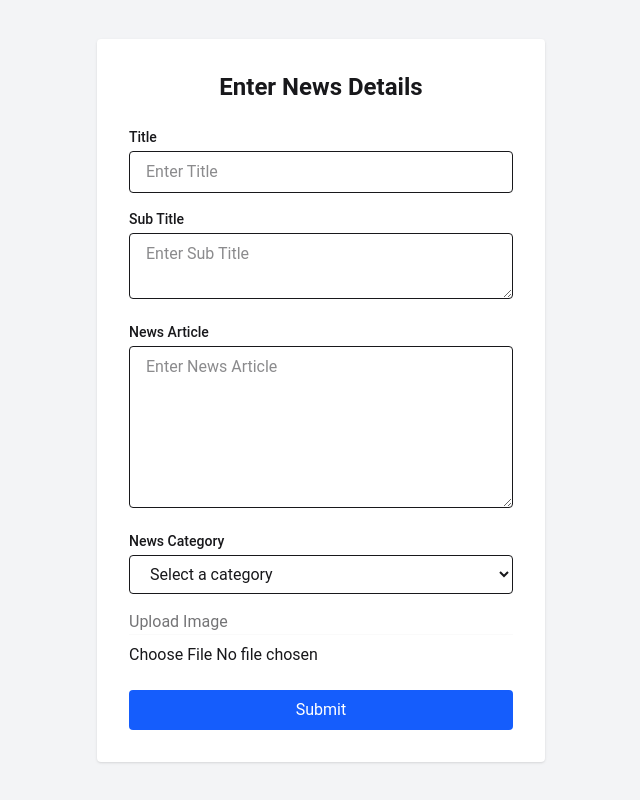
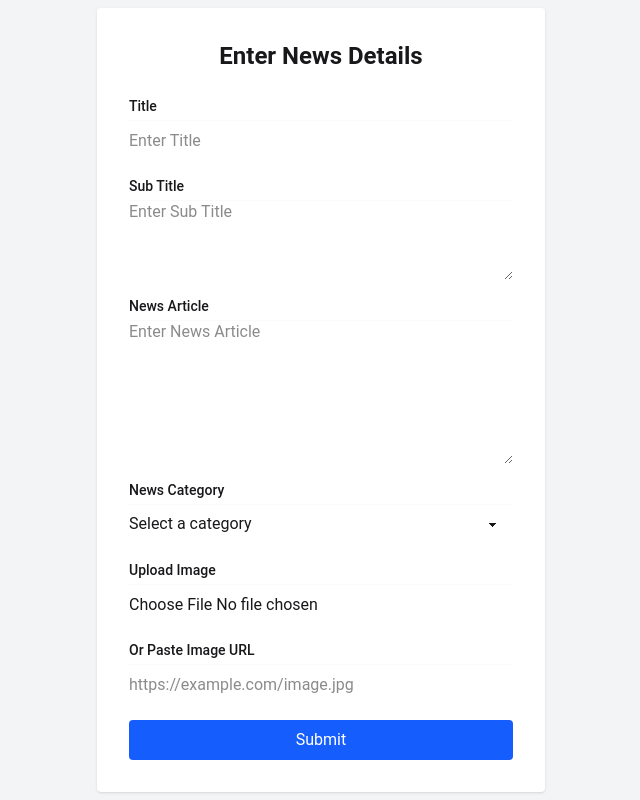
Before and after one commit to priyanshutiwari09/news-portal, a React (Vite) app in the folder frontend/: page /CreateNews in a window 1280 px wide. Shown: the whole page, without its empty margins (319-959 px from the left). Built offline with nearby package versions, Linux system fonts and the light colour scheme.

Commit message:
edited createNews and editNews components

```diff
--- /dev/null
+++ b/frontend/src/components/layout/Layout.jsx
@@ -0,0 +1,19 @@
+// src/components/layout/Layout.jsx
+import { Outlet } from "react-router-dom";
+import Footer from "./Footer";
+
+const Layout = () => {
+  return (
+    <div className="min-h-screen flex flex-col">
+      {/* Optional: Add Navbar here */}
+
+      <main className="flex-grow">
+        <Outlet /> {/* Will render NewsList, etc. */}
+      </main>
+
+      <Footer />
+    </div>
+  );
+};
+
+export default Layout;
--- a/frontend/src/components/news/CreateNews.jsx
+++ b/frontend/src/components/news/CreateNews.jsx
@@ -1,4 +1,4 @@
-import { useState } from "react";
+import { useState, useEffect } from "react";
 import { useAuth } from "../../auth/AuthContext.jsx";
 import { useNavigate } from "react-router-dom";
 import { useForm } from "react-hook-form";
@@ -17,13 +17,21 @@ const CreateNews = () => {
     watch
   } = useForm();
 
-  // 👀 Watch image input and update preview
   const imageFile = watch("image");
-  if (imageFile?.[0] && !previewImage) {
-    const fileReader = new FileReader();
-    fileReader.onload = () => setPreviewImage(fileReader.result);
-    fileReader.readAsDataURL(imageFile[0]);
-  }
+  const imageUrlInput = watch("imageUrl");
+
+  // 🔁 Preview logic wrapped inside useEffect
+  useEffect(() => {
+    if (imageFile?.[0]) {
+      const reader = new FileReader();
+      reader.onload = () => setPreviewImage(reader.result);
+      reader.readAsDataURL(imageFile[0]);
+    } else if (imageUrlInput) {
+      setPreviewImage(imageUrlInput);
+    } else {
+      setPreviewImage(null);
+    }
+  }, [imageFile, imageUrlInput]);
 
   const onSubmit = async (data) => {
     setApiError("");
@@ -34,7 +42,12 @@ const CreateNews = () => {
       formData.append("subTitle", data.subtitle);
       formData.append("content", data.article);
       formData.append("category", data.category);
-      formData.append("image", data.image[0]);
+
+      if (data.image?.[0]) {
+        formData.append("image", data.image[0]);
+      } else if (data.imageUrl?.trim()) {
+        formData.append("imageUrl", data.imageUrl.trim());
+      }
 
       const res = await axios.post(
         "http://localhost:5000/news/createNews",
@@ -47,11 +60,10 @@ const CreateNews = () => {
         }
       );
 
+      console.log("News created:", res.data);
       navigate("/");
-      console.log(res.data);
     } catch (error) {
       const message = error.response?.data?.message || error.message;
-      console.log("Error creating news:", message);
       setApiError(message);
     }
   };
@@ -70,7 +82,7 @@ const CreateNews = () => {
             <input
               type="text"
               {...register("title", { required: "Title is required" })}
-              className="w-full px-4 py-2 border rounded focus:outline-none focus:ring-2 focus:ring-blue-400"
+              className="input input-bordered w-full"
               placeholder="Enter Title"
             />
             {errors.title && (
@@ -86,7 +98,7 @@ const CreateNews = () => {
             <textarea
               rows={2}
               {...register("subtitle", { required: "Sub Title is required" })}
-              className="w-full px-4 py-2 border rounded focus:outline-none focus:ring-2 focus:ring-blue-400"
+              className="textarea textarea-bordered w-full"
               placeholder="Enter Sub Title"
             ></textarea>
             {errors.subtitle && (
@@ -104,7 +116,7 @@ const CreateNews = () => {
             <textarea
               rows={6}
               {...register("article", { required: "News Article is required" })}
-              className="w-full px-4 py-2 border rounded resize-y focus:outline-none focus:ring-2 focus:ring-blue-400"
+              className="textarea textarea-bordered w-full"
               placeholder="Enter News Article"
             ></textarea>
             {errors.article && (
@@ -121,7 +133,7 @@ const CreateNews = () => {
             </label>
             <select
               {...register("category", { required: "Category is required" })}
-              className="w-full px-4 py-2 border rounded focus:outline-none focus:ring-2 focus:ring-blue-400"
+              className="select select-bordered w-full"
             >
               <option value="">Select a category</option>
               <option value="Sports">Sports</option>
@@ -131,6 +143,7 @@ const CreateNews = () => {
               <option value="Crime">Crime</option>
               <option value="Finance">Finance</option>
               <option value="Food">Food</option>
+              <option value="Travel">Travel</option>
             </select>
             {errors.category && (
               <p className="text-sm text-red-500 mt-1">
@@ -139,29 +152,42 @@ const CreateNews = () => {
             )}
           </div>
 
-          {/* Image Upload with Preview */}
+          {/* Upload Image */}
           <div className="mb-4">
-            <label className="label">Upload Image</label>
+            <label className="block mb-1 text-sm font-medium">
+              Upload Image
+            </label>
             <input
               type="file"
               accept="image/*"
-              {...register("image", { required: "Image is required" })}
+              {...register("image")}
               className="file-input file-input-bordered w-full"
             />
-            {errors.image && (
-              <p className="text-sm text-red-500 mt-1">
-                {errors.image.message}
-              </p>
-            )}
+          </div>
 
-            {previewImage && (
+          {/* OR Paste Image URL */}
+          <div className="mb-4">
+            <label className="block mb-1 text-sm font-medium">
+              Or Paste Image URL
+            </label>
+            <input
+              type="text"
+              {...register("imageUrl")}
+              className="input input-bordered w-full"
+              placeholder="https://example.com/image.jpg"
+            />
+          </div>
+
+          {/* Preview Image */}
+          {previewImage && (
+            <div className="mb-4">
               <img
                 src={previewImage}
                 alt="Preview"
-                className="w-40 h-28 object-cover mt-2 rounded"
+                className="w-40 h-28 object-cover rounded"
               />
-            )}
-          </div>
+            </div>
+          )}
 
           {/* Submit */}
           <button
--- a/frontend/src/components/news/EditNews.jsx
+++ b/frontend/src/components/news/EditNews.jsx
@@ -30,6 +30,7 @@ const EditNews = () => {
         setValue("subTitle", subTitle);
         setValue("content", content);
         setValue("category", category);
+        setValue("imageUrl", imageUrl);
         setPreviewImage(imageUrl);
       } catch (err) {
         console.error(err);
@@ -42,42 +43,26 @@ const EditNews = () => {
     fetchNews();
   }, [id, setValue]);
 
-  const handleImageUpload = async (file) => {
-    const formData = new FormData();
-    formData.append("file", file);
-    formData.append("upload_preset", "your_unsigned_preset"); // Replace with your Cloudinary unsigned preset
-
-    const res = await axios.post(
-      "https://api.cloudinary.com/v1_1/your_cloud_name/image/upload", // Replace with your cloud name
-      formData
-    );
-
-    return res.data.secure_url;
-  };
-
   const onSubmit = async (data) => {
     try {
-      let imageUrl = previewImage;
+      const formData = new FormData();
+      formData.append("title", data.title);
+      formData.append("subTitle", data.subTitle);
+      formData.append("category", data.category);
+      formData.append("content", data.content);
 
-      if (data.image[0]) {
-        imageUrl = await handleImageUpload(data.image[0]);
+      if (data.image && data.image[0]) {
+        formData.append("image", data.image[0]);
+      } else if (data.imageUrl && data.imageUrl.trim()) {
+        formData.append("imageUrl", data.imageUrl.trim());
       }
 
-      await axios.put(
-        `http://localhost:5000/news/${id}`,
-        {
-          title: data.title,
-          subTitle: data.subTitle,
-          content: data.content,
-          category: data.category,
-          imageUrl
-        },
-        {
+      await axios.put(`http://localhost:5000/news/${id}`, formData, {
         headers: {
-            Authorization: `Bearer ${token}`
+          Authorization: `Bearer ${token}`,
+          "Content-Type": "multipart/form-data"
         }
-        }
-      );
+      });
 
       navigate("/MyNews");
     } catch (err) {
@@ -159,7 +144,28 @@ const EditNews = () => {
             accept="image/*"
             {...register("image")}
             className="file-input file-input-bordered w-full"
+            onChange={(e) => {
+              const file = e.target.files[0];
+              if (file) {
+                setPreviewImage(URL.createObjectURL(file));
+              }
+            }}
           />
+        </div>
+
+        {/* Image URL Input */}
+        <div>
+          <label className="label">Or paste Image URL</label>
+          <input
+            type="text"
+            {...register("imageUrl")}
+            placeholder="https://example.com/image.jpg"
+            className="input input-bordered w-full"
+            onChange={(e) => setPreviewImage(e.target.value)}
+          />
+        </div>
+
+        {/* Preview Image */}
         {previewImage && (
           <img
             src={previewImage}
@@ -167,8 +173,8 @@ const EditNews = () => {
             className="w-40 h-28 object-cover mt-2 rounded"
           />
         )}
-        </div>
 
+        {/* Buttons */}
         <div className="flex justify-end gap-3">
           <button
             type="button"
--- a/frontend/src/components/news/NewsList.jsx
+++ b/frontend/src/components/news/NewsList.jsx
@@ -4,15 +4,8 @@ import NewsCard from "./NewsCard.jsx";
 import Footer from "../layout/Footer.jsx";
 
 const NewsList = () => {
-  const {
-    news,
-    fetchNews,
-    loading,
-    error,
-    page,
-    totalPages,
-    setPage,
-  } = useNewsStore();
+  const { news, fetchNews, loading, error, page, totalPages, setPage } =
+    useNewsStore();
 
   useEffect(() => {
     fetchNews(); // runs when page changes
@@ -57,7 +50,7 @@ const NewsList = () => {
           <button
             onClick={() => setPage(Math.max(page - 1, 1))}
             disabled={page === 1}
-            className="px-4 py-2 bg-gray-200 rounded hover:bg-gray-300 hover:cursor-pointer disabled:opacity-50"
+            className="px-4 py-2 bg-gray-200 rounded hover:bg-gray-300 disabled:opacity-50"
           >
             ⬅️ Previous
           </button>
@@ -69,7 +62,7 @@ const NewsList = () => {
           <button
             onClick={() => setPage(Math.min(page + 1, totalPages))}
             disabled={page === totalPages}
-            className="px-4 py-2 bg-gray-200 rounded hover:bg-gray-300 hover:cursor-pointer disabled:opacity-50"
+            className="px-4 py-2 bg-gray-200 rounded hover:bg-gray-300 disabled:opacity-50"
           >
             Next ➡️
           </button>
```
Lines whose indentation alone changed are shown as unchanged.
